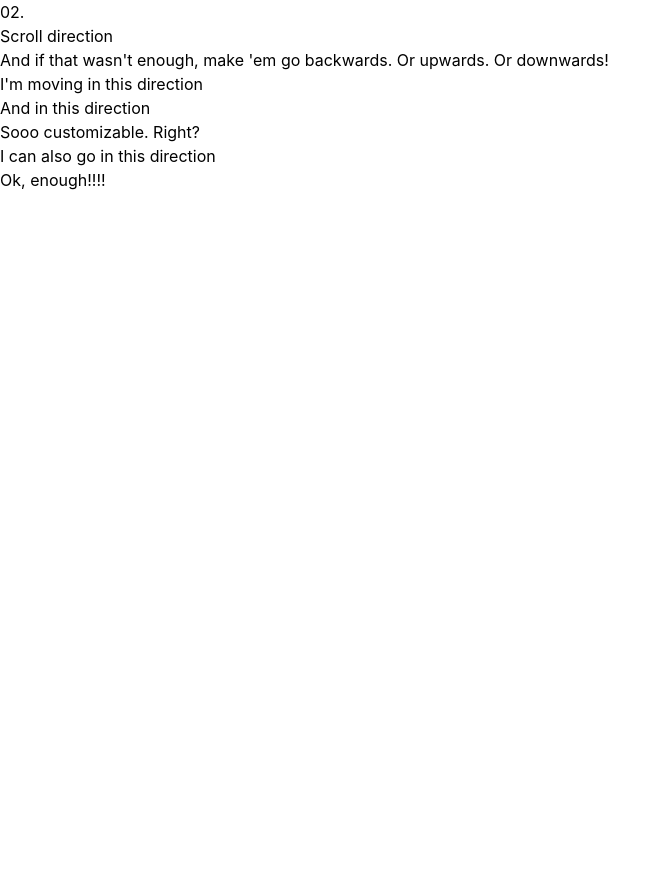
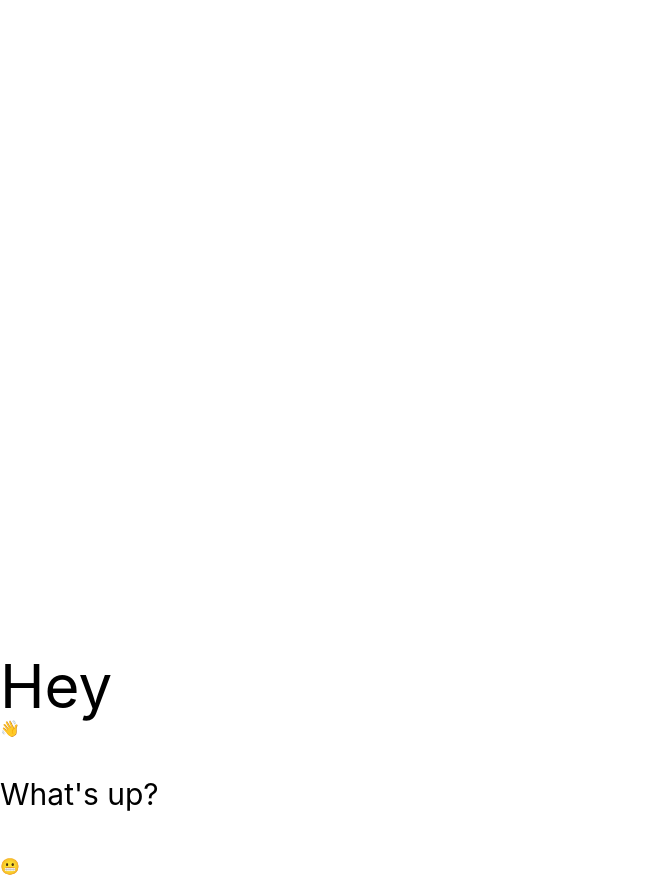
Before and after one commit to mw-171/web-portfolio, a Next.js app: page /me in a window 1280 px wide. Shown: the whole page, without its empty margins (0-671 px from the left). Before the commit the page ends 800 px from the top, so only its background shows below. Built offline with nearby package versions, Linux system fonts and the light colour scheme.

Commit message:
doesnt work

```diff
--- a/src/pages/me.tsx
+++ b/src/pages/me.tsx
@@ -1,94 +1,36 @@
-import React from "react";
+import LocomotiveScroll from "locomotive-scroll";
+import { useEffect } from "react";
 
-const ScrollDirection: React.FC = () => {
+export default function Me() {
+  useEffect(() => {
+    const scroll = new LocomotiveScroll({
+      el: document.querySelector("[data-scroll-container]") as HTMLElement,
+      smooth: true,
+    });
+
+    return () => {
+      if (scroll) scroll.destroy();
+    };
+  }, []);
+
   return (
-    <div data-scroll-container>
-      <section className="c-section" data-scroll-section>
-        <div className="o-container" id="scroll-direction">
-          <div className="c-direction-block_wrapper">
-            <div
-              className="c-section_infos -padding"
-              data-scroll
-              data-scroll-sticky
-              data-scroll-target="#scroll-direction"
-            >
-              <div className="c-section_infos_inner" data-scroll>
-                <h3>
-                  02. <br />
-                  Scroll direction
-                </h3>
-                <div className="c-sections_infos_text u-text">
-                  <p>
-                    And if that wasn't enough, make 'em go backwards. Or
-                    upwards. Or downwards!
-                  </p>
-                </div>
-              </div>
-            </div>
-            <div className="c-direction-block" id="direction">
-              <div className="c-direction-block_item -one">
-                <span
-                  className="c-direction-block_item_inner"
-                  data-scroll
-                  data-scroll-direction="horizontal"
-                  data-scroll-speed="6"
-                  data-scroll-target="#direction"
-                >
-                  I'm moving in this direction
-                </span>
-              </div>
-              <div className="c-direction-block_item -two">
-                <span
-                  className="c-direction-block_item_inner"
-                  data-scroll
-                  data-scroll-direction="horizontal"
-                  data-scroll-speed="-8"
-                  data-scroll-target="#direction"
-                >
-                  And in this direction
-                </span>
-              </div>
-              <div className="c-direction-block_item -three">
-                <span
-                  className="c-direction-block_item_inner"
-                  data-scroll
-                  data-scroll-direction="horizontal"
-                  data-scroll-speed="9"
-                  data-scroll-target="#direction"
-                  data-scroll-delay="0.05"
-                >
-                  Sooo customizable. Right?
-                </span>
-              </div>
-              <div className="c-direction-block_item -four">
-                <span
-                  className="c-direction-block_item_inner"
-                  data-scroll
-                  data-scroll-direction="horizontal"
-                  data-scroll-speed="15"
-                  data-scroll-target="#direction"
-                >
-                  I can also go in this direction
-                </span>
-              </div>
-              <div className="c-direction-block_item -five">
-                <span
-                  className="c-direction-block_item_inner"
-                  data-scroll
-                  data-scroll-direction="horizontal"
-                  data-scroll-speed="-20"
-                  data-scroll-target="#direction"
-                  data-scroll-delay="0.05"
-                >
-                  Ok, enough!!!!
-                </span>
-              </div>
-            </div>
-          </div>
+    <>
+      <div data-scroll-container>
+        <div data-scroll-section>
+          <h1 className="text-6xl" data-scroll>
+            Hey
+          </h1>
+          <p data-scroll>👋</p>
         </div>
-      </section>
-    </div>
+        <div data-scroll-section>
+          <h2 className="text-3xl" data-scroll data-scroll-speed="1">
+            What's up?
+          </h2>
+          <p data-scroll data-scroll-speed="2">
+            😬
+          </p>
+        </div>
+      </div>
+    </>
   );
-};
-
-export default ScrollDirection;
+}
```
